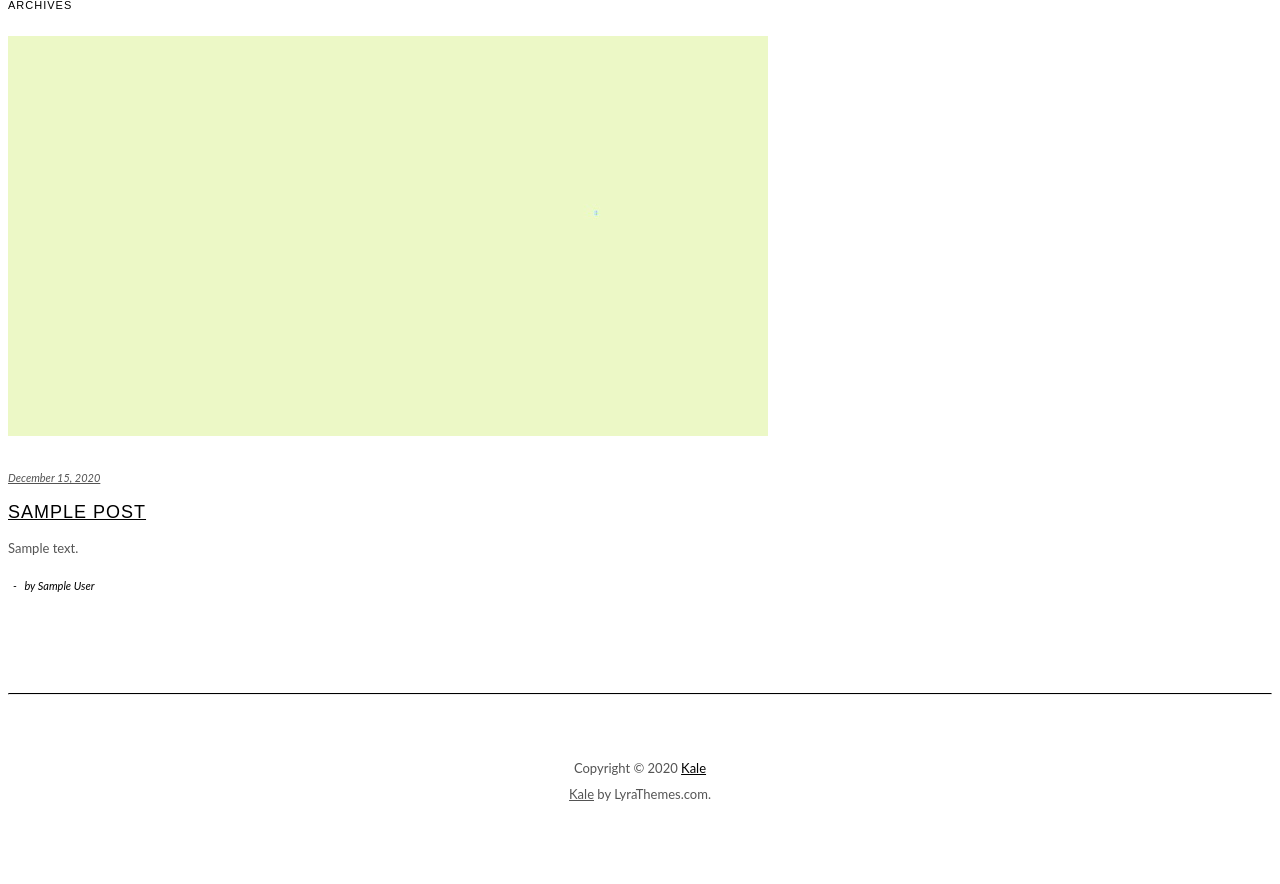
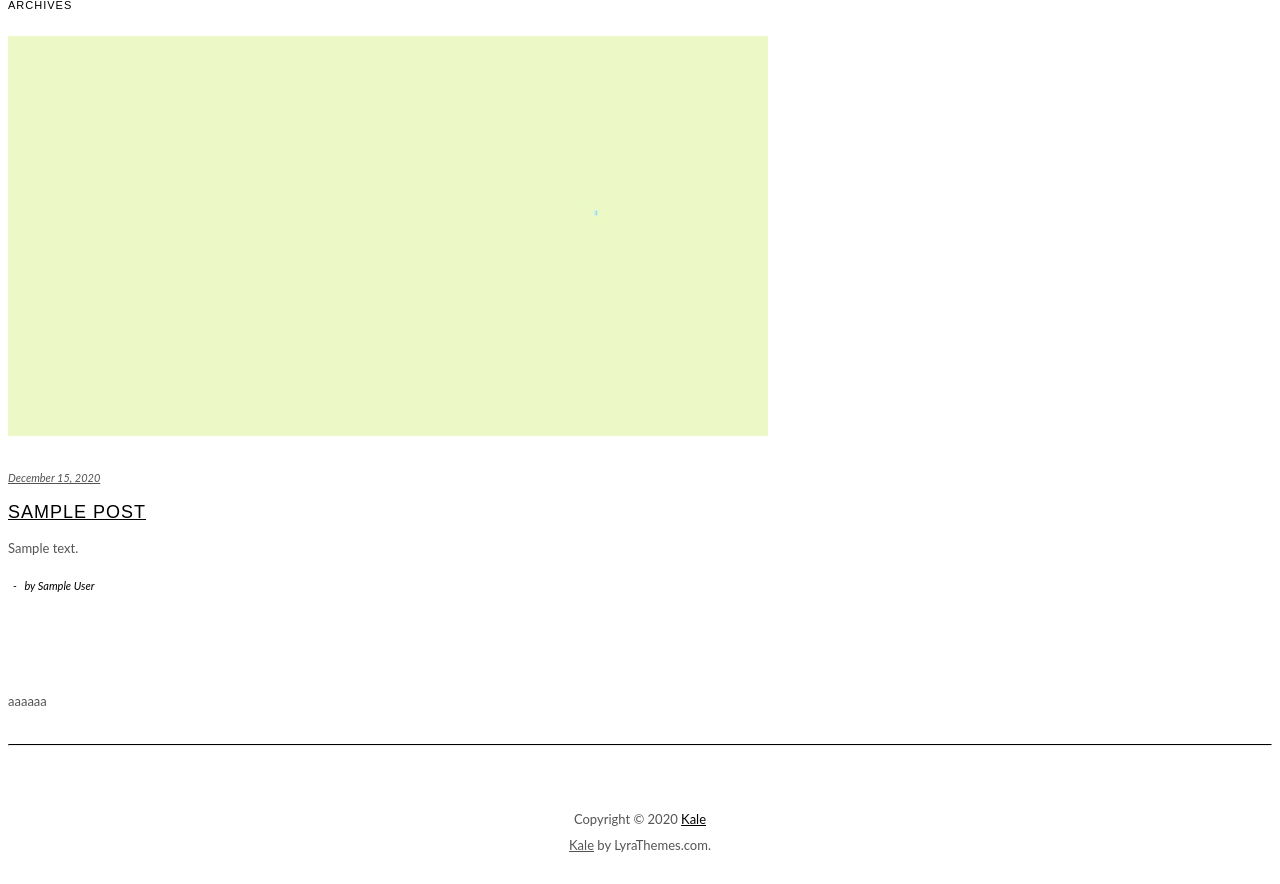
Before and after one commit to FelipeAban/Proyecto-Kale-2.5, a WordPress theme: template kale.2.5/kale/index.php in a window 1280 px wide. Shown: the part 334-1218 px from the top of the page. Before the commit the page ends 1135 px from the top, so only its background shows below. Run offline with PHP 8.4 and a stand-in for WordPress, Linux system fonts and the light colour scheme; the site name, menu and one post (Sample post) are stand-ins, and other content is empty.

Commit message:
actualización del index

```diff
--- a/kale.2.5/kale/index.php
+++ b/kale.2.5/kale/index.php
@@ -13,6 +13,7 @@
 <div class="row two-columns">
     <?php get_template_part('parts/feed'); ?>
     <?php get_sidebar(); ?>
+    aaaaaa
 </div>
 <!-- /Two Columns -->
 <hr />
```
